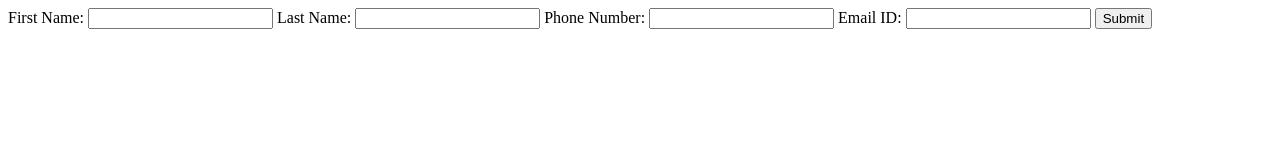
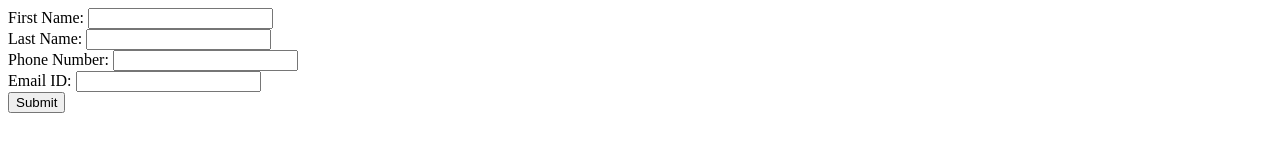
Before and after one commit to acciojob/form-login-2-kunalj12, a website: page main.html in a window 1280 px wide. Drawn offline with Linux system fonts and the light colour scheme.

Commit message:
created a submission

```diff
--- a/main.html
+++ b/main.html
@@ -7,10 +7,10 @@
 </head>
 
 <body>
-	First Name: <input type="text" value="">
-	Last Name: <input type="text" value="">
-	Phone Number: <input type="number" value="">
-	Email ID: <input type="email" value="">
+	First Name: <input type="text" value=""><br>
+	Last Name: <input type="text" value=""><br>
+	Phone Number: <input type="number" value=""><br>
+	Email ID: <input type="email" value=""><br>
 	<button>Submit</button>
 	<!-- the entire body must be written by student -->
     <script type="text/javascript" src="./script.js">
```
